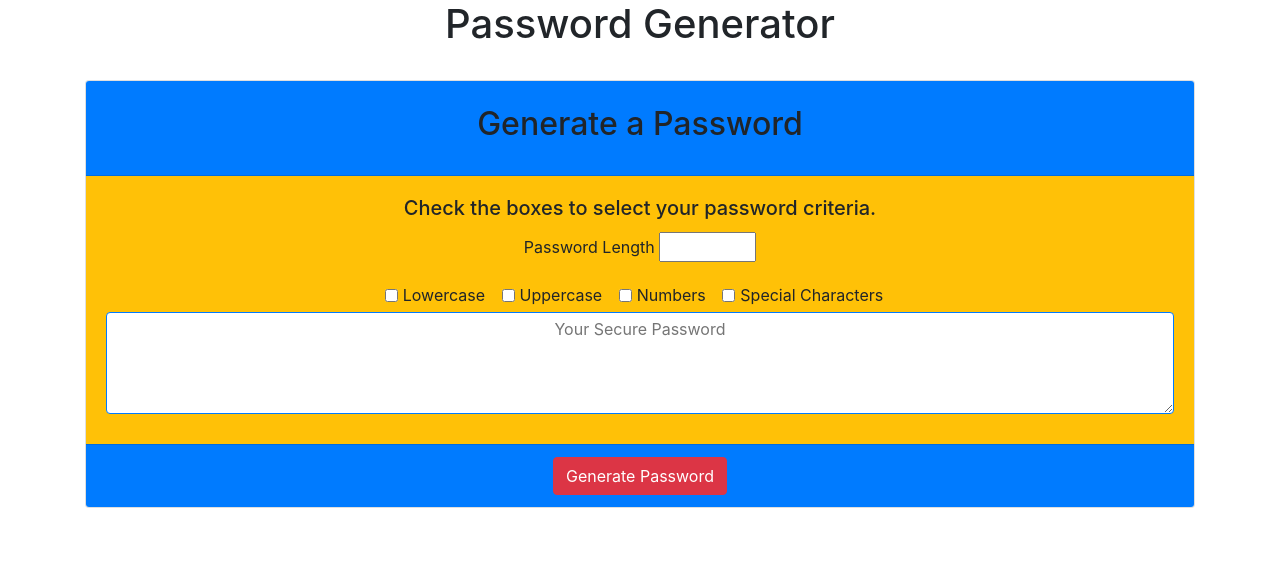
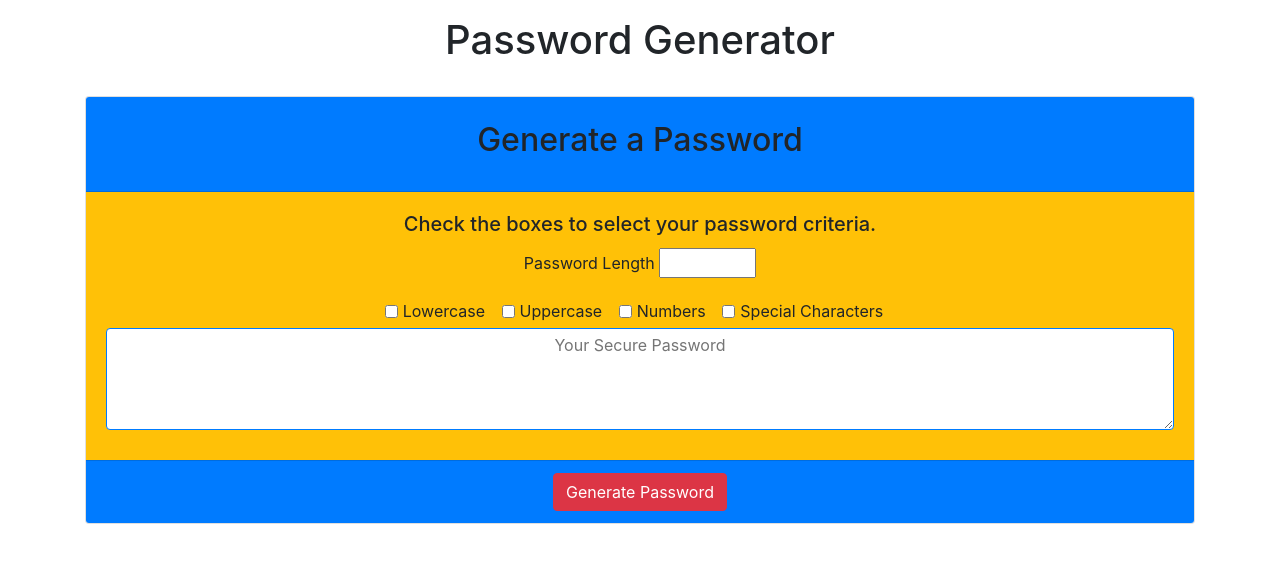
Before and after one commit to johnstoc13/Password-Generator, a plain HTML site: page index.html in a window 1280 px wide. Drawn offline with nearby package versions, Linux system fonts and the light colour scheme.

Commit message:
added padding for visual appeal

```diff
--- a/index.html
+++ b/index.html
@@ -11,7 +11,7 @@
 </head>
 
 <body>
-    <header class="container-fluid text-center">
+    <header class="container-fluid text-center pt-3">
         <h1>Password Generator</h1>
     </header>
 
```
